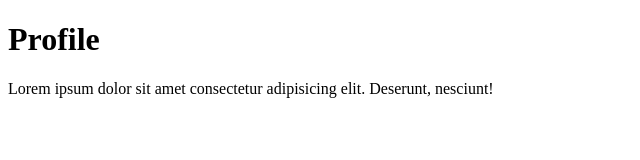
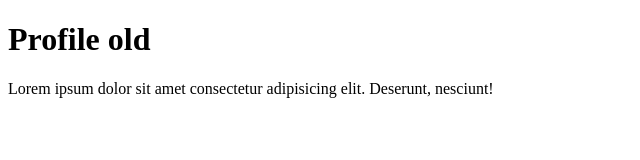
Before and after one commit to valeriyanechy/Trevland, a plain HTML site: page profile.html in a window 1280 px wide. Shown: the full height of the page, 0-640 px from the left. Drawn offline with Linux system fonts and the light colour scheme.

Commit message:
changed title text

```diff
--- a/profile.html
+++ b/profile.html
@@ -7,7 +7,7 @@
     <title>Document</title>
 </head>
 <body>
-    <h1>Profile</h1>
+    <h1>Profile old</h1>
     <p>Lorem ipsum dolor sit amet consectetur adipisicing elit. Deserunt, nesciunt!</p>
 </body>
 </html>
```
